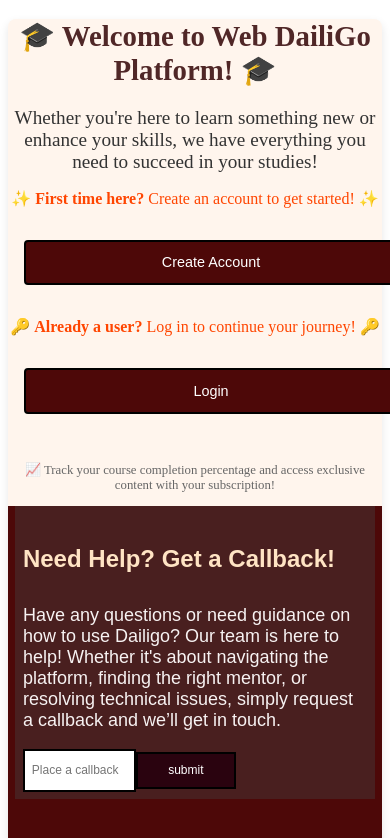
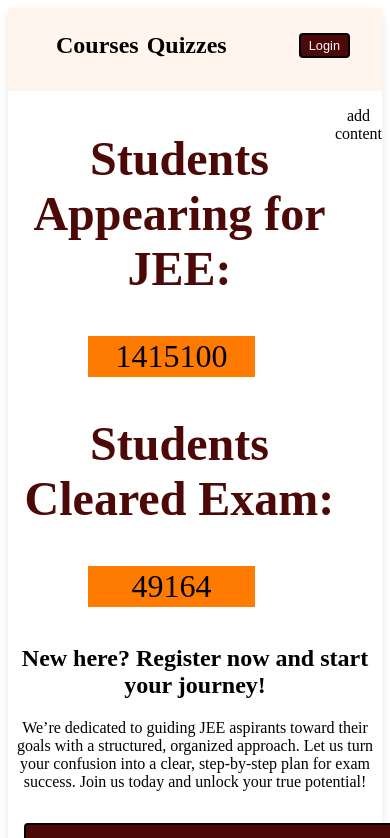
Before and after one commit to shekhar-prajapat1/student-portal, a Next.js app: page / in a window 390 px wide. Shown: the top 838 px of the page. Built offline with nearby package versions, Linux system fonts and the light colour scheme.

Commit message:
updatedmainpage

```diff
--- /dev/null
+++ b/components/Header.module.css
@@ -0,0 +1,107 @@
+/* Headerc.module.css */
+.header {
+    display: flex;
+    justify-content: space-between;
+    align-items: center;
+
+    background-color:#fff5ed ;
+
+
+  }
+  .navList{
+    display: flex;
+
+    list-style: none;
+    text-decoration: none ;
+
+  }
+  .logo img{
+
+    width: 25%;
+    height: 25%;
+    align-items: left;
+
+  }
+  .navList a {
+
+    text-decoration: none;
+    color: black;
+
+    font-weight: 600;
+  }
+
+
+  .navItem {
+
+    margin-right:5em;
+    font-size: xx-large;
+
+  }
+  .button {
+    padding: 1rem 2rem;
+    font-size: 1.2rem;
+    color: white;
+    background-color:#4d0808 ; /* dark brown background for buttons */
+    border:2px black solid;
+    border-radius: 4px;
+    cursor: pointer;
+    margin: 1rem;
+    transition: background-color 0.3s;
+  }
+  .button:hover {
+    background-color:#593030;
+  }
+  .navList a:hover {
+    border-bottom: 3px solid #4d0808;
+    border-radius: 3%;
+  }
+
+  /* For screens smaller than 768px (tablets and mobile devices) */
+  @media (max-width: 768px) {
+    .logo{
+        display:none ;
+    }
+    .header {
+      flex-direction: row;
+      align-items: center;
+    }
+    .navList {
+      flex-direction: row;
+    }
+    .navItem {
+      margin-right: 1rem; /* add margin between nav items */
+      margin-bottom: 1rem;
+      font-size: x-large;
+    }
+    .button {
+      padding: 0.5rem 1rem;
+      font-size: 1rem;
+      margin-left: 1rem; /* add margin between button and nav items */
+    }
+  }
+
+  /* For screens smaller than 480px (small mobile devices) */
+  @media (max-width: 480px) {
+    .logo{
+        display:none ;
+    }
+    .header {
+      padding: 0.5rem;
+    }
+    .navList {
+      flex-direction: row;
+      flex-basis: 60%;
+    }
+    .navItem {
+      margin-bottom: 0.5rem;
+      margin-right: 0.5rem;
+      font-size: x-large;
+       /* reduce margin between nav items on smaller screens */
+    }
+    .button {
+      padding: 0.2rem 0.5rem;
+      font-size: 0.8rem;
+      margin-left: 0.5rem;
+      flex-basis: 20%; /* reduce margin between button and nav items on smaller screens */
+    }
+  }
--- /dev/null
+++ b/components/Headerc.js
@@ -0,0 +1,39 @@
+// Headerc.js
+import Link from 'next/link';
+import styles from './Header.module.css';
+
+const Headerc = () => {
+  return (
+    <header className={styles.header}>
+      <div className={styles.logo}>
+        <img src="/favicon.png" alt="Logo" />
+      </div>
+      <div>
+      <nav className={styles.nav}>
+        <ul className={styles.navList}>
+          <li className={styles.navItem}>
+            <Link href="/courses">
+              Courses
+            </Link>
+          </li>
+          <li className={styles.navItem}>
+            <Link href="/quizzes">
+              Quizzes
+            </Link>
+          </li>
+        </ul>
+
+      </nav>
+      </div>
+
+      <div className={styles.navItem}>
+      <Link href="/login">
+        <button className={styles.button}>Login</button>
+      </Link>
+
+        </div>
+    </header>
+  );
+};
+
+export { Headerc };
--- a/pages/Home.module.css
+++ b/pages/Home.module.css
@@ -3,7 +3,7 @@
 
     /*padding: 2rem;*/
     text-align: center;
-    background-color : #fff5ed;
+    background-color :white;
     border-radius: 8px;
     box-shadow: 0 4px 10px rgba(0, 0, 0, 0.1);
   }
@@ -44,12 +44,25 @@
   .button:hover {
     background-color:#491f1f; /* Darker blue on hover */
   }
+  .container1 , .container2{
+    display: flex;
+  }
+  .progressBarContainer h2 {
+     font-size: 3rem;
+     text-align: center;
+     margin-left: 1rem;
+     color:#4d0808 ;
+  }
+  .countsize{
+    font-size: xx-large;
+    border:2px solid #ff7a00 ;
+    background-color: #ff7a00 ;
+    width: 50%;
+    margin: auto;
+  }
 
-  .footer {
-    font-size: 1rem;
-    color: #666; /* Gray color for footer text */
-    margin-top: 2rem;
-  }
+
+
   @media (max-width: 768px) {
     .title {
         font-size: 2.5rem; /* Decrease title size */
--- a/pages/index.js
+++ b/pages/index.js
@@ -1,36 +1,78 @@
+
 import Head from 'next/head';
 import Link from 'next/link';
 import styles from './Home.module.css'; // Import CSS for styling
 import Footer from '../components/Footer';
+import { Headerc } from '../components/Headerc';
+import { useState, useEffect } from 'react';
+
 
 export default function Home() {
+  const [appearedCount, setAppearedCount] = useState(0);
+  const [clearedCount, setClearedCount] = useState(0);
+
+  useEffect(() => {
+    const animateNumbers = () => {
+      if (appearedCount < 1415000) {
+        setAppearedCount(appearedCount + 28302);
+      }
+
+       if (clearedCount < 48248) {
+        setClearedCount(clearedCount + 964);
+      }
+    };
+
+    const intervalId = setInterval(animateNumbers, 10);
+
+    return () => clearInterval(intervalId);
+  }, [appearedCount, clearedCount]);
+
   return (
     <div className={styles.container}>
       <Head>
        <link  rel="icon" href ="favicon.png"></link>
         <title>DailiGo: Randomization to Systemization</title>
       </Head>
-      <h1 className={styles.title}>🎓 Welcome to Web DailiGo Platform! 🎓</h1>
-      <p className={styles.subtitle}>
-        Whether you're here to learn something new or enhance your skills,
-        we have everything you need to succeed in your studies!
-      </p>
-      <p className={styles.instruction}>
-        ✨ <strong>First time here?</strong> Create an account to get started! ✨
+      <Headerc></Headerc>
+
+      <div className={styles.container1}>
+      <div className={styles.progressBarContainer}>
+        <h2>Students Appearing for JEE:</h2>
+        <p id="appeared-students" className= {styles.countsize}>{appearedCount}</p>
+        <h2>Students Cleared Exam:</h2>
+        <p id="cleared-students" className= {styles.countsize}>{clearedCount}</p>
+        <div className={styles.progressBar}>
+          <div id="progress" className={styles.progress} style={{ width: (clearedCount / 50000) * 100 + '%' }}></div>
+        </div>
+      </div>
+      <div>
+        <p>add content </p>
+      </div>
+      </div>
+      <br></br>
+      <div className={styles.container2}>
+        <div className={styles.info1}>
+        <h2>
+      New here? Register now and start your journey!</h2>
+      <p>
+      We’re dedicated to guiding JEE aspirants toward their goals with a structured, organized approach. Let us turn your confusion into a clear, step-by-step plan for exam success. Join us today and unlock your true potential!
       </p>
       <Link href="/register">
-        <button className={styles.button}>Create Account</button>
+        <button className={styles.button}>Register</button>
       </Link>
-      <p className={styles.instruction}>
-        🔑 <strong>Already a user?</strong> Log in to continue your journey! 🔑
-      </p>
-      <Link href="/login">
-        <button className={styles.button}>Login</button>
-      </Link>
-      <p className={styles.footer}>
-        📈 Track your course completion percentage and access exclusive content
-        with your subscription!
-      </p>
+
+        </div>
+        <div className={styles.info2}>
+
+        </div>
+
+        </div>
+
+
+
+
+
+
       <Footer/>
     </div>
 
```
Also changed, not shown: components/Footer.js (+0 -57 lines), components/Header.js (added, +43 -0 lines).
